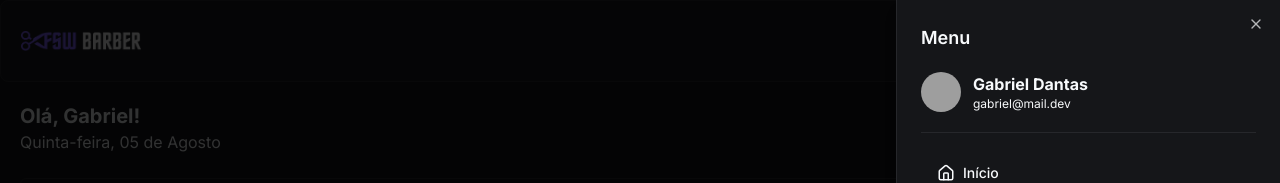
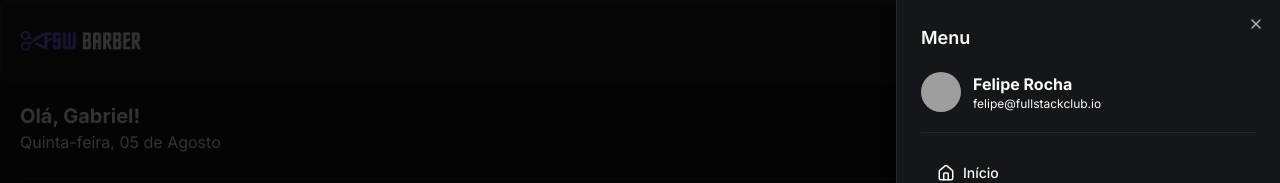
Before and after one commit to GabrielDantas-99/barbershop-nextjs, a Next.js app: page / in a window 1280 px wide. Both pictures are taken after a click on the button 1239 px from the left and 41 px from the top of the page. Shown: the top 183 px of the page. Built offline with nearby package versions, Linux system fonts and the light colour scheme; no server answers; the database is empty; grey boxes are pictures that could not be loaded.

Commit message:
feat: add SidebarSheet component to barbershop page

```diff
--- a/app/_components/header.tsx
+++ b/app/_components/header.tsx
@@ -1,18 +1,10 @@
 import Image from "next/image"
 import { Card, CardContent } from "./ui/card"
 import { Button } from "./ui/button"
-import { CalendarIcon, HomeIcon, LogOutIcon, MenuIcon } from "lucide-react"
+import { MenuIcon } from "lucide-react"
+import { Sheet, SheetTrigger } from "./ui/sheet"
 import Link from "next/link"
-import {
-  Sheet,
-  SheetClose,
-  SheetContent,
-  SheetHeader,
-  SheetTitle,
-  SheetTrigger,
-} from "./ui/sheet"
-import { Avatar, AvatarImage } from "./ui/avatar"
-import { quickSearchOptions } from "../_constants/search"
+import SidebarSheet from "./sidebar-sheet"
 
 const Header = () => {
   return (
@@ -21,69 +13,13 @@ const Header = () => {
         <Link href="/">
           <Image alt="FSW Barber" src="/logo.png" height={18} width={120} />
         </Link>
-
         <Sheet>
           <SheetTrigger asChild>
             <Button size="icon" variant="outline">
               <MenuIcon />
             </Button>
           </SheetTrigger>
-          <SheetContent className="overflow-y-auto">
-            <SheetHeader>
-              <SheetTitle className="text-left">Menu</SheetTitle>
-            </SheetHeader>
-
-            <div className="flex items-center gap-3 border-b border-solid py-5">
-              <Avatar>
-                <AvatarImage src="https://images.unsplash.com/photo-1535713875002-d1d0cf377fde?q=80&w=1760&auto=format&fit=crop&ixlib=rb-4.0.3&ixid=M3wxMjA3fDB8MHxwaG90by1wYWdlfHx8fGVufDB8fHx8fA%3D%3D" />
-              </Avatar>
-
-              <div>
-                <p className="font-bold">Gabriel Dantas</p>
-                <p className="text-xs">gabriel@mail.dev</p>
-              </div>
-            </div>
-
-            <div className="flex flex-col gap-2 border-b border-solid py-5">
-              <SheetClose asChild>
-                <Button className="justify-start gap-2" variant="ghost" asChild>
-                  <Link href="/">
-                    <HomeIcon size={18} />
-                    Início
-                  </Link>
-                </Button>
-              </SheetClose>
-              <Button className="justify-start gap-2" variant="ghost">
-                <CalendarIcon size={18} />
-                Agendamentos
-              </Button>
-            </div>
-
-            <div className="flex flex-col gap-2 border-b border-solid py-5">
-              {quickSearchOptions.map((option) => (
-                <Button
-                  key={option.title}
-                  className="justify-start gap-2"
-                  variant="ghost"
-                >
-                  <Image
-                    alt={option.title}
-                    src={option.imageUrl}
-                    height={18}
-                    width={18}
-                  />
-                  {option.title}
-                </Button>
-              ))}
-            </div>
-
-            <div className="flex flex-col gap-2 py-5">
-              <Button variant="ghost" className="justify-start gap-2">
-                <LogOutIcon size={18} />
-                Sair da conta
-              </Button>
-            </div>
-          </SheetContent>
+          <SidebarSheet />
         </Sheet>
       </CardContent>
     </Card>
--- /dev/null
+++ b/app/_components/sidebar-sheet.tsx
@@ -0,0 +1,71 @@
+import { Button } from "./ui/button"
+import { CalendarIcon, HomeIcon, LogOutIcon } from "lucide-react"
+import { SheetClose, SheetContent, SheetHeader, SheetTitle } from "./ui/sheet"
+import { quickSearchOptions } from "../_constants/search"
+import { Avatar } from "./ui/avatar"
+import { AvatarImage } from "@radix-ui/react-avatar"
+import Link from "next/link"
+import Image from "next/image"
+
+const SidebarSheet = () => {
+  return (
+    <SheetContent className="overflow-y-auto">
+      <SheetHeader>
+        <SheetTitle className="text-left">Menu</SheetTitle>
+      </SheetHeader>
+
+      <div className="flex items-center gap-3 border-b border-solid py-5">
+        <Avatar>
+          <AvatarImage src="https://images.unsplash.com/photo-1535713875002-d1d0cf377fde?q=80&w=1760&auto=format&fit=crop&ixlib=rb-4.0.3&ixid=M3wxMjA3fDB8MHxwaG90by1wYWdlfHx8fGVufDB8fHx8fA%3D%3D" />
+        </Avatar>
+
+        <div>
+          <p className="font-bold">Felipe Rocha</p>
+          <p className="text-xs">felipe@fullstackclub.io</p>
+        </div>
+      </div>
+
+      <div className="flex flex-col gap-2 border-b border-solid py-5">
+        <SheetClose asChild>
+          <Button className="justify-start gap-2" variant="ghost" asChild>
+            <Link href="/">
+              <HomeIcon size={18} />
+              Início
+            </Link>
+          </Button>
+        </SheetClose>
+        <Button className="justify-start gap-2" variant="ghost">
+          <CalendarIcon size={18} />
+          Agendamentos
+        </Button>
+      </div>
+
+      <div className="flex flex-col gap-2 border-b border-solid py-5">
+        {quickSearchOptions.map((option) => (
+          <Button
+            key={option.title}
+            className="justify-start gap-2"
+            variant="ghost"
+          >
+            <Image
+              alt={option.title}
+              src={option.imageUrl}
+              height={18}
+              width={18}
+            />
+            {option.title}
+          </Button>
+        ))}
+      </div>
+
+      <div className="flex flex-col gap-2 py-5">
+        <Button variant="ghost" className="justify-start gap-2">
+          <LogOutIcon size={18} />
+          Sair da conta
+        </Button>
+      </div>
+    </SheetContent>
+  )
+}
+
+export default SidebarSheet
--- a/app/barbershops/[id]/page.tsx
+++ b/app/barbershops/[id]/page.tsx
@@ -1,6 +1,8 @@
 import ServiceItem from "@/app/_components/service-item"
+import SidebarSheet from "@/app/_components/sidebar-sheet"
 import PhoneItem from "@/app/_components/phone-item"
 import { Button } from "@/app/_components/ui/button"
+import { Sheet, SheetTrigger } from "@/app/_components/ui/sheet"
 import { db } from "@/app/_lib/prisma"
 import { ChevronLeftIcon, MapPinIcon, MenuIcon, StarIcon } from "lucide-react"
 import Image from "next/image"
@@ -44,13 +46,18 @@ const BarbershopPage = async ({ params }: BarbershopPageProps) => {
             <ChevronLeftIcon />
           </Link>
         </Button>
+        <Sheet>
+          <SheetTrigger asChild>
             <Button
               size="icon"
-          variant="secondary"
+              variant="outline"
               className="absolute right-4 top-4"
             >
               <MenuIcon />
             </Button>
+          </SheetTrigger>
+          <SidebarSheet />
+        </Sheet>
       </div>
 
       {/* TÍTULO */}
```
Lines whose indentation alone changed are shown as unchanged.
